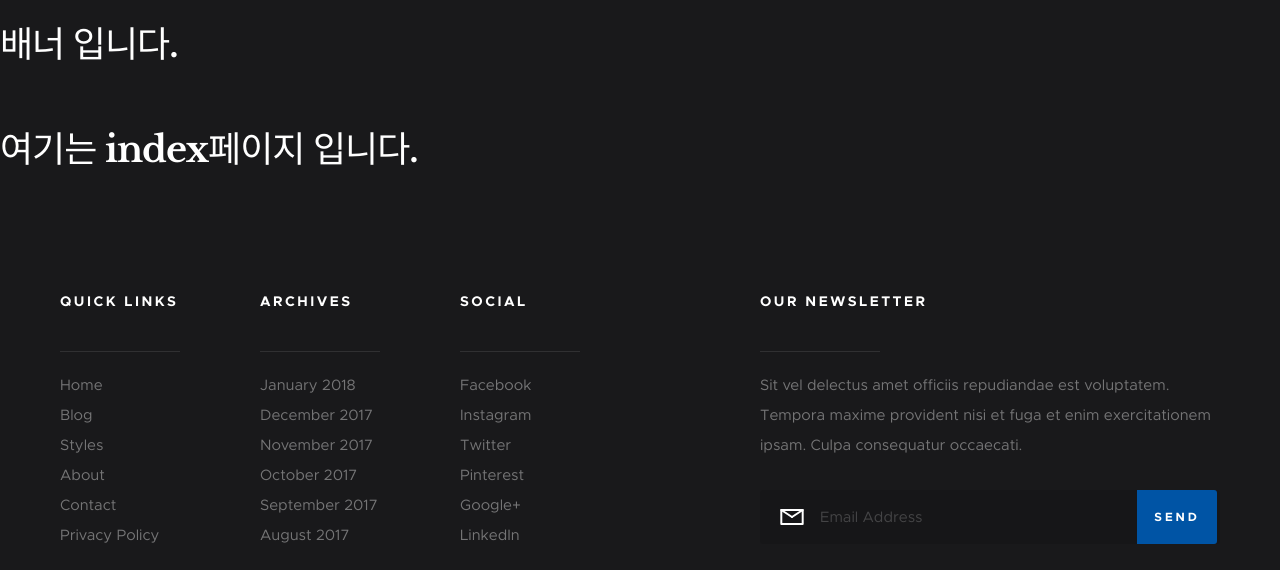
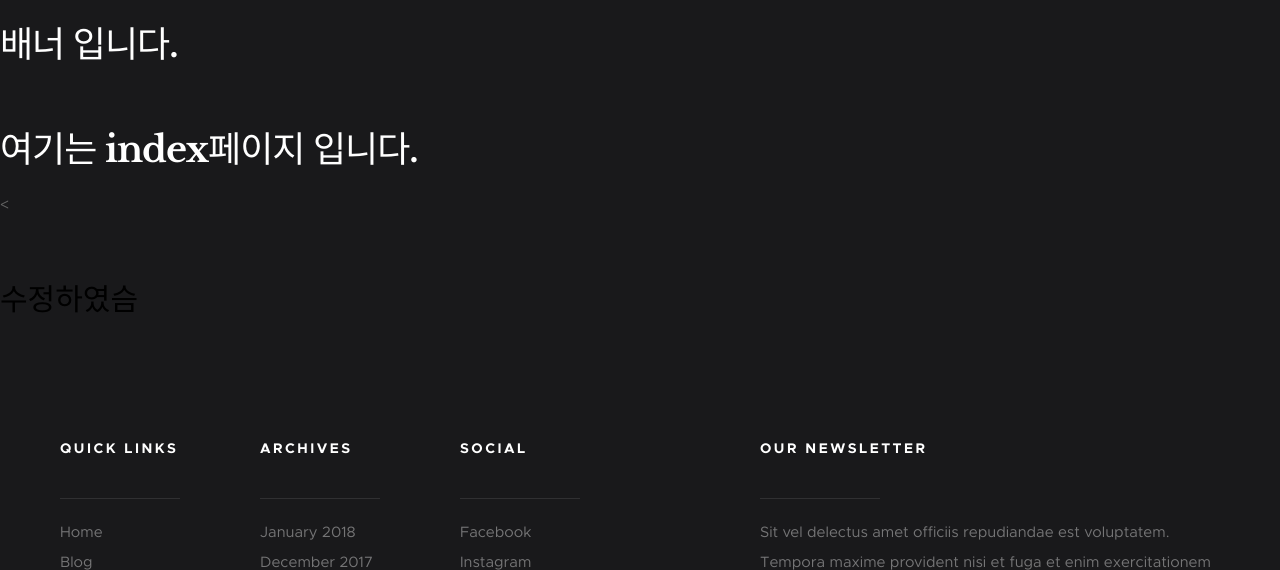
Before and after one commit to Channn528/template_apply, a Django app: page /blog/index/ in a window 1280 px wide. Shown: the part 518-1088 px from the top of the page. Run offline with Django 3.2, Linux system fonts and the light colour scheme.

Commit message:
수정함

```diff
--- a/blog/templates/index.html
+++ b/blog/templates/index.html
@@ -3,4 +3,5 @@
 {% block content %}
     {% include "banner.html" %}
     <h1 style="color:white">여기는 index페이지 입니다.</h1>
+    <<h2>수정하였슴</h2>
 {% endblock %}
```
